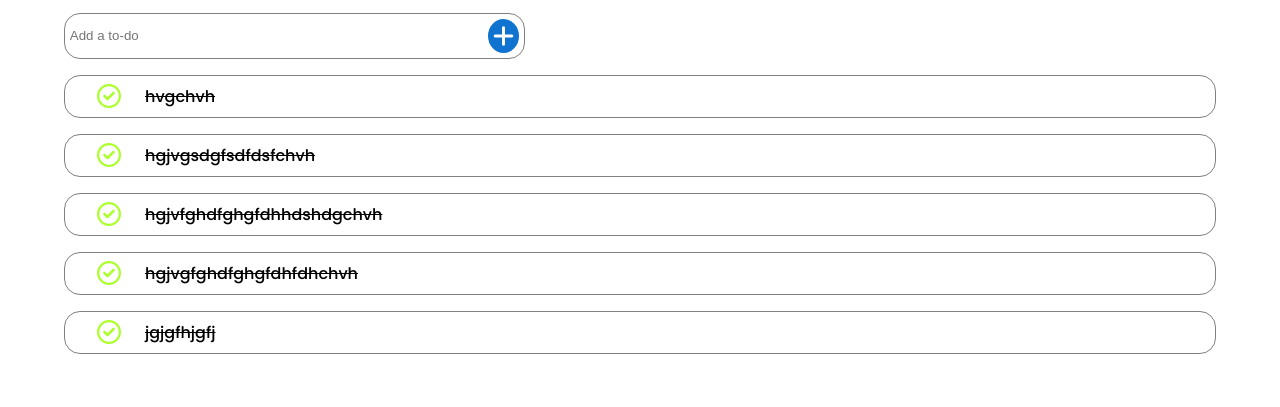
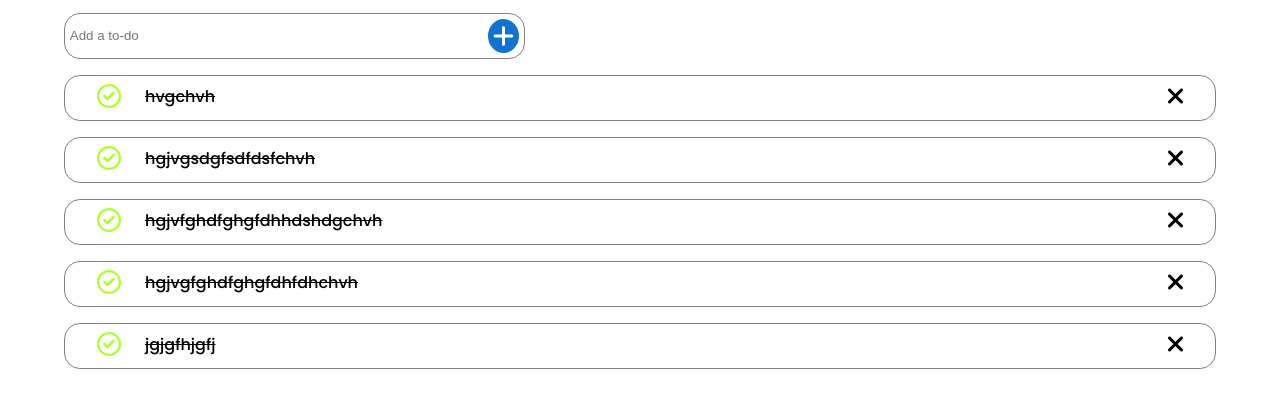
Before and after one commit to dariomontani/vue-todolist, a plain HTML site: page index.html in a window 1280 px wide. Shown: the part 103-510 px from the top of the page. Drawn offline with nearby package versions, Linux system fonts and the light colour scheme.

Commit message:
add (X) remove to do

```diff
--- a/css/style.css
+++ b/css/style.css
@@ -59,25 +59,34 @@ h1{
     border-radius: 1em;
     padding: 0.5em;
     margin: 1em 0;
+    justify-content: space-between;
 }
 
-.containerToDo i {
+.containerToDo .toDoLeft{
+    display: flex;
+}
+
+.containerToDo div i {
     margin: 0 1em;
     font-size: 1.5em;
 }
 
-.containerToDo i.fa-check-circle{
+.containerToDo div i.fa-check-circle{
     color: greenyellow;
 }
 
-.containerToDo i.fa-times-circle{
+.containerToDo div i.fa-times-circle{
     color: rgb(207, 44, 44);
 }
 
-.containerToDo .lineThrough  {
+.containerToDo div .lineThrough  {
     text-decoration: line-through;
 }
 
 .none {
     display: none;
 }
+
+.containerToDo div i.fa-times{
+    text-align: right;
+}
--- a/index.html
+++ b/index.html
@@ -27,10 +27,15 @@
                     <i @click="addToDo" class="fas fa-plus"></i>
                 </div>
 
-                <div v-for="todo in todos" class="containerToDo">
-                    <i class="far fa-check-circle"></i>
-                    <i class="far fa-times-circle none"></i>
-                    <p class="lineThrough">{{todo.text}}</p>
+                <div v-for="(todo, index) in todos" class="containerToDo">
+                    <div class="toDoLeft">
+                        <i class="far fa-check-circle"></i>
+                        <i class="far fa-times-circle none"></i>
+                        <p class="lineThrough">{{todo.text}}</p>
+                    </div>
+                    <div class="toDoRight">
+                        <i @click="removeToDo(index)" class="fas fa-times"></i>
+                    </div>
                 </div>
 
             </main>
--- a/js/script.js
+++ b/js/script.js
@@ -35,8 +35,11 @@ var app = new Vue(
                 this.todos.unshift(obj);
                 this.newToDo = '';
             } else {
-                alert('non hai inserito niente')
+                alert('non hai inserito niente!')
             }
+        },
+        removeToDo(index) {
+            this.todos.splice(index, 1);
         }
     }
 })
```
